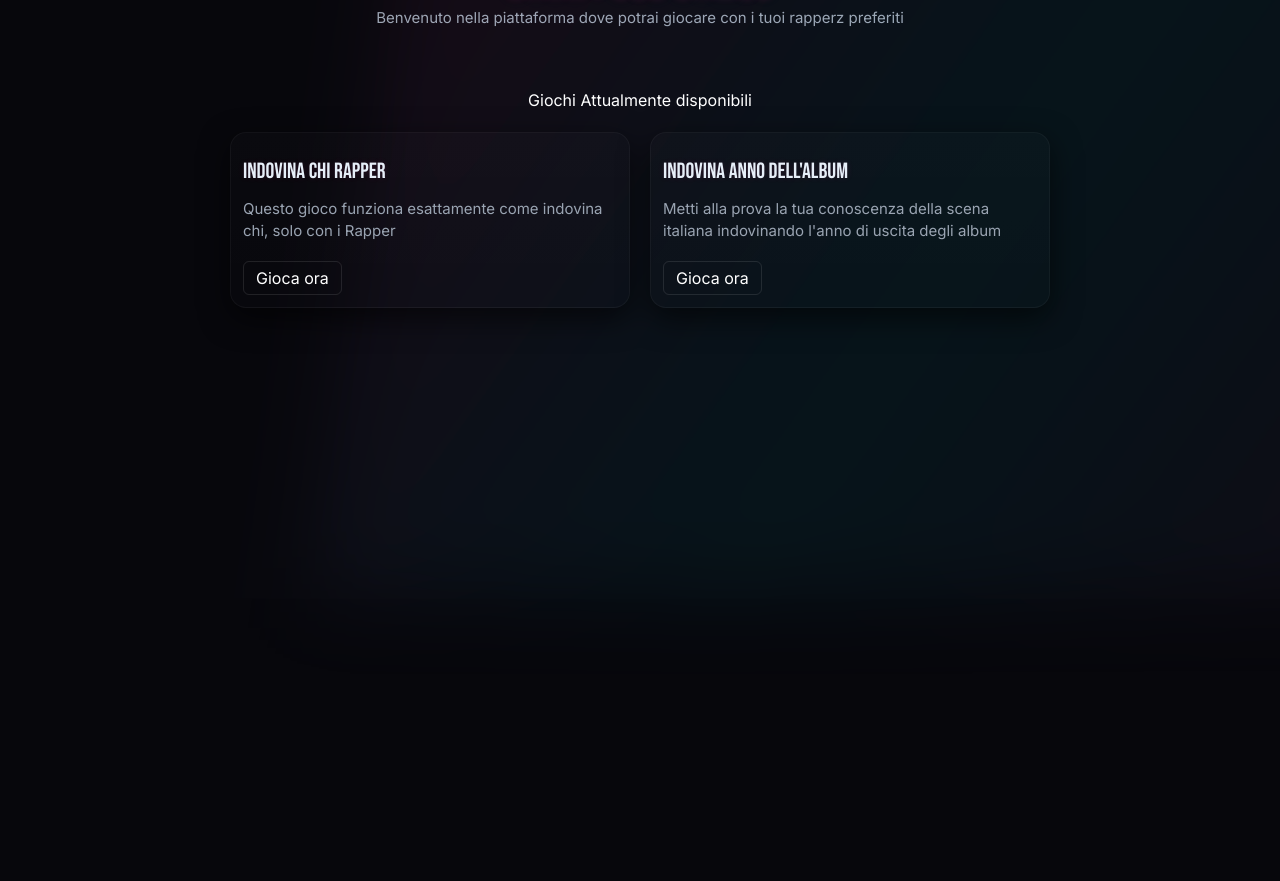
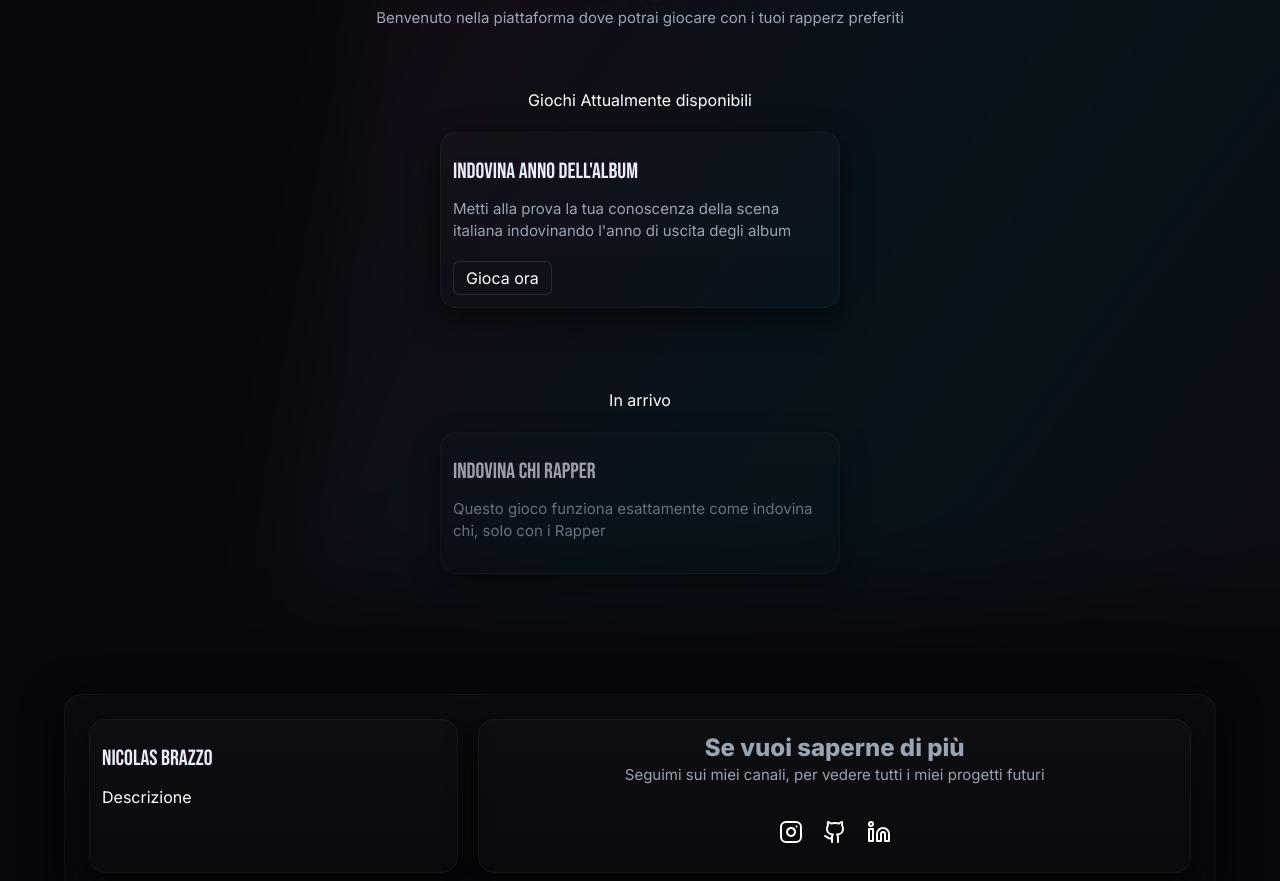
Before and after one commit to NicolasBrazzo/Dark-Polo-Games, a React (Vite) app: page / in a window 1280 px wide. Shown: the part 201-1082 px from the top of the page. Before the commit the page ends 800 px from the top, so only its background shows below. Built offline with nearby package versions, Linux system fonts and the light colour scheme.

Commit message:
home refactory

```diff
--- a/src/pages/Home.jsx
+++ b/src/pages/Home.jsx
@@ -2,8 +2,12 @@ import { Link } from "react-router-dom";
 import { Navbar } from "../components/Navbar";
 import "../index.css";
 import { GAMES } from "../data/gamesData";
+import { Github, Instagram, Linkedin } from "lucide-react";
 
 export const Home = () => {
+  const avaliableGames = Object.entries(GAMES).filter(([_, game]) => !game.disabledButton);
+  const upComingGames = Object.entries(GAMES).filter(([_, game]) => game.disabledButton);
+
   return (
     <div className="relative min-h-screen bg-dark text-white p-6 overflow-hidden">
       {/* Animated background */}
@@ -19,26 +23,71 @@ export const Home = () => {
         </p>
       </div>
 
-      <div id="games">
+      <div id="games-avaliable">
         <h2 className="text-center mt-10 mb-5">
           Giochi Attualmente disponibili
         </h2>
 
+        {avaliableGames.length === 0 ? (
+          <p className="text-muted text-center">...Nessun gioco attualmente disponibile...</p>
+        ) : (
           <div className="flex flex-wrap justify-center items-center gap-5">
-          {Object.entries(GAMES).map(([key, game]) => (
+            {avaliableGames.map(([key, game]) => (
               <div key={key} className="card max-w-[400px]">
                 <h2 className="neon-subtitle">{game.title}</h2>
                 <p className="text-normal">{game.subtitle}</p>
                 <Link to={game.route}>
-                <button className="btn-secondary" disabled={game.disabledButton}>Gioca ora</button>
+                  <button
+                    className="btn-secondary"
+                    disabled={game.disabledButton}
+                  >
+                    Gioca ora
+                  </button>
                 </Link>
               </div>
             ))}
           </div>
+        )}
       </div>
 
-      <div id="info"></div>
-      <div id="madeby"></div>
+      <div id="games-not-avaliable" className="mt-20">
+        <h2 className="text-center mt-10 mb-5">In arrivo</h2>
+
+        {upComingGames.length === 0 ? (
+          <p className="text-muted text-center">...Nessun gioco in arrivo, al momento...</p>
+        ) : (
+          <div className="flex flex-wrap justify-center items-center gap-5">
+            {upComingGames.map(([key, game]) => (
+              <div key={key} className="card max-w-[400px] opacity-65">
+                <h2 className="neon-subtitle">{game.title}</h2>
+                <p className="text-normal">{game.subtitle}</p>
+              </div>
+            ))}
+          </div>
+        )}
+      </div>
+
+      <div id="madeby" className="panel mt-30 mx-10 flex justify-center gap-5">
+        <div className="card flex-1">
+          <h2 className="neon-subtitle">Nicolas Brazzo</h2>
+          <p>Descrizione</p>
+        </div>
+        <div className="card flex-2 flex text-center flex-col justify-center">
+          <h3 className="text-2xl font-bold text-muted">
+            Se vuoi saperne di più
+          </h3>
+          <p className="text-normal mx-auto">
+            Seguimi sui miei canali, per vedere tutti i miei progetti futuri
+          </p>
+          <div className="flex justify-center items-center gap-5 my-4">
+            <a href="https://www.google.com" target="blank">
+              <Instagram />
+            </a>
+            <Github />
+            <Linkedin />
+          </div>
+        </div>
+      </div>
     </div>
   );
 };
```
Lines whose indentation alone changed are shown as unchanged.
